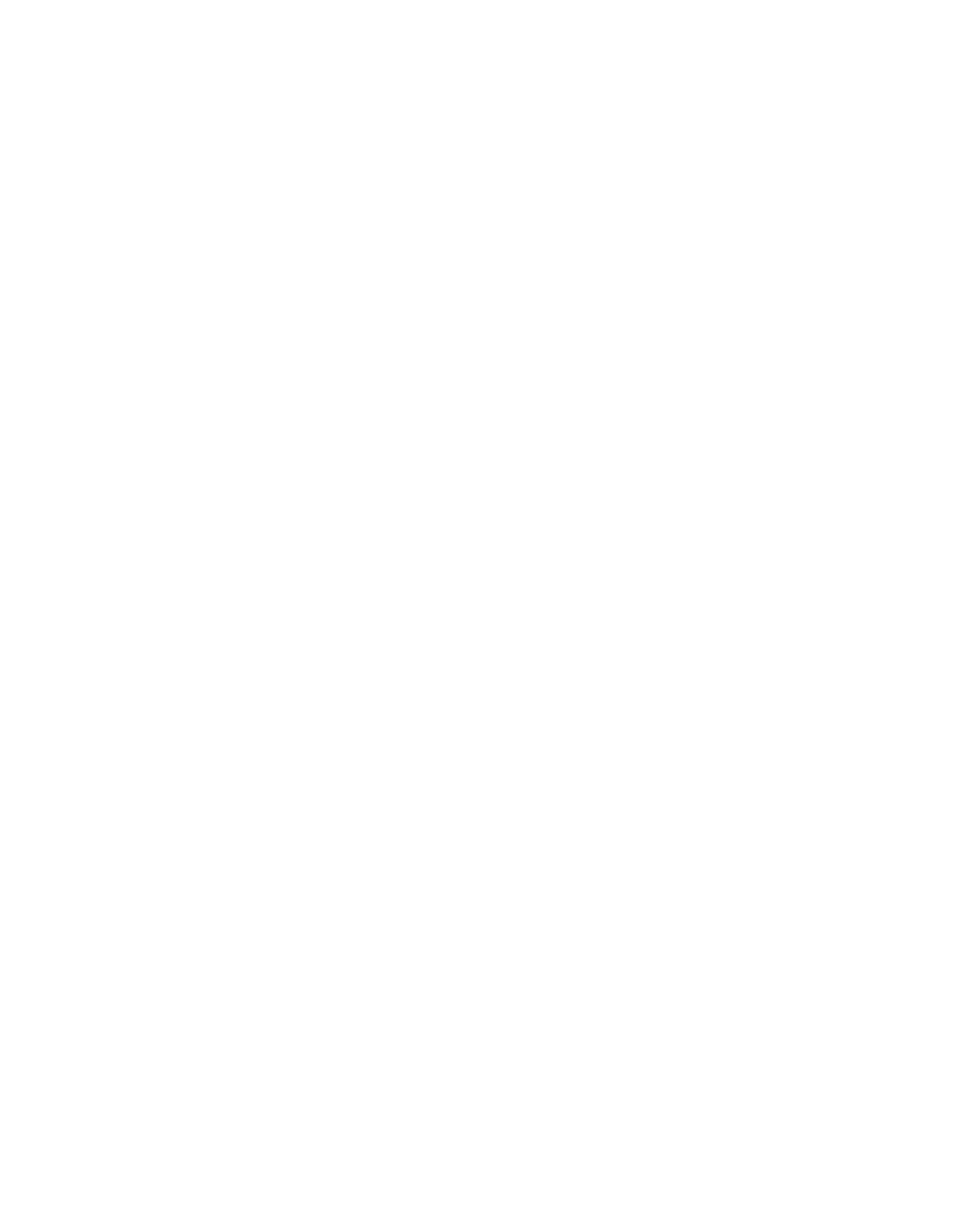
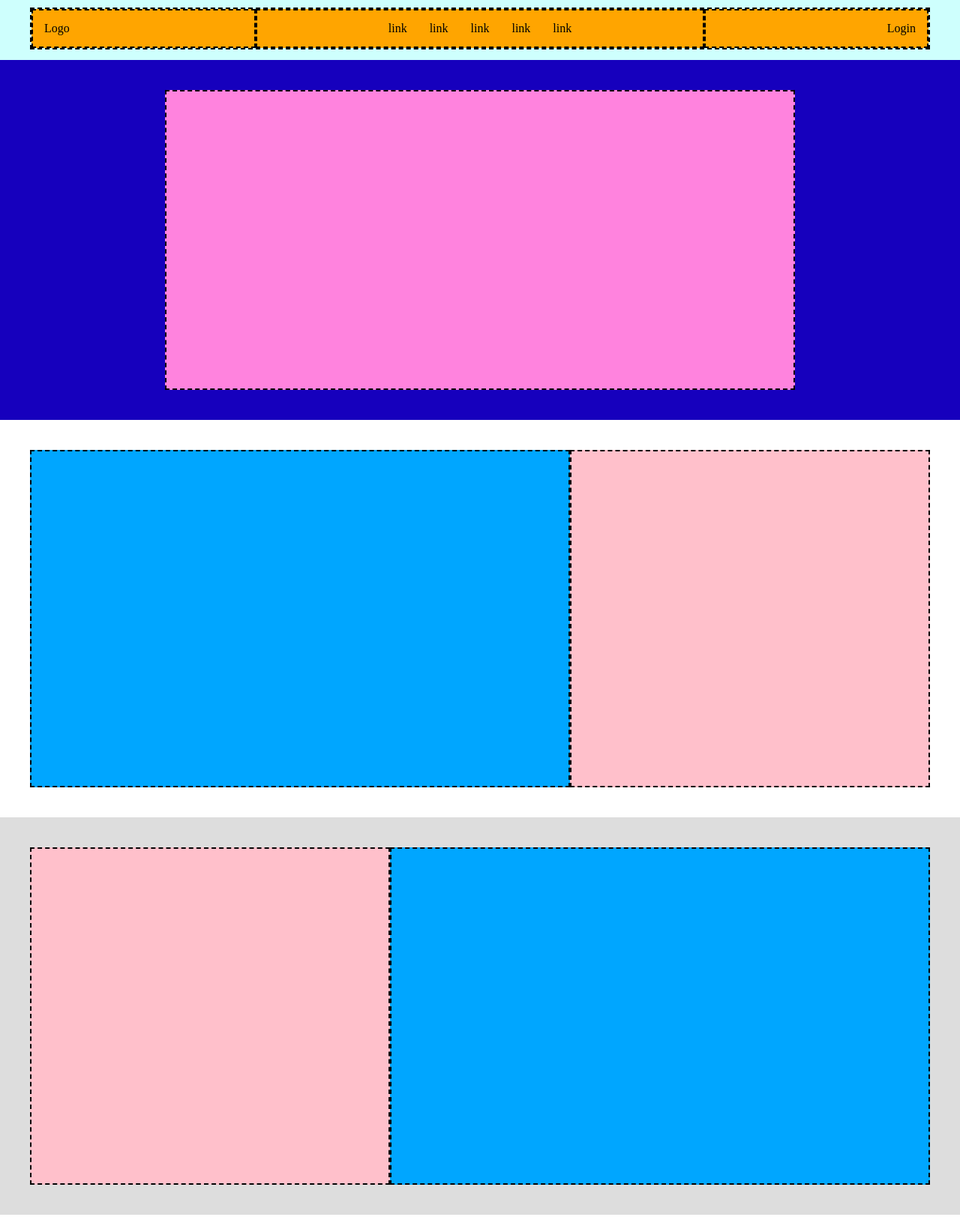
Before and after one commit to anto24s96/htmlcss-struttura-discord, a plain HTML site: page index.html in a window 1280 px wide. Shown: the top 1623 px of the page at 75% size. Before the commit the page ends 800 px from the top, so only its background shows below. Drawn offline with Linux system fonts and the light colour scheme.

Commit message:
exercise completed

```diff
--- a/css/style.css
+++ b/css/style.css
@@ -0,0 +1,147 @@
+*{
+    margin: 0;
+    padding: 0;
+    box-sizing: border-box;
+}
+
+/* .sb,
+.sb *{
+    border: 1px dashed black;
+} */
+
+.border{
+    border: 2px dashed black;
+}
+
+header{
+    height: 80px;
+    background-color: rgb(206, 255, 253);
+    padding: 10px;
+
+}
+
+.container{
+    max-width: 1200px;
+    margin: 0 auto;
+}
+
+.row{
+    display: flex;
+    width: 100%;
+    flex-wrap: wrap;
+
+}
+
+.col-25{
+    width: 25%;
+}
+
+.col-50{
+    width: 50%;
+}
+
+.bg-orange{
+    background-color: orange;
+}
+
+li{
+    list-style-type: none;
+    margin: 0 15px;
+}
+
+ul{
+    display: flex;
+    justify-content: center;
+}
+
+.padding-15{
+    padding: 15px;
+}
+
+.d-flex{
+    display: flex;
+    justify-content: flex-end;
+}
+
+.col-70{
+    width: 70%;
+    height: 400px;
+    background-color: rgb(255, 131, 222);
+    margin: 0 auto;
+
+}
+
+.bg-blu{
+    background-color: rgb(22, 0, 189);
+}
+
+.col-60{
+    width: 60%;
+    height: 450px;
+    background-color: rgb(0, 166, 255);
+}
+
+.col-40{
+    width: 40%;
+    height: 450px;
+    background-color: pink;
+}
+
+.margin-40{
+    margin-top: 40px;
+    margin-bottom: 40px;
+}
+
+.bg-gray{
+    background-color: rgb(221, 221, 221);
+}
+
+.col-100{
+    width: 100%;
+    background-color: green;
+    height: 850px;
+}
+
+.col-30{
+    width: 30%;
+    height: 480px;
+    background-color: rgb(255, 120, 143);
+}
+
+.col-20{
+    width: calc(70% / 5);
+    height: 480px;
+    background-color: rgb(24, 159, 159);
+    border: 2px dashed white;
+
+}
+
+.margin-footer{
+    margin-top: 10px;
+    margin-bottom: 35px;
+}
+
+footer{
+    background-color: rgb(29, 29, 29);
+}
+
+
+.col-button{
+    width: 100%;
+    height: 80px;
+    background-color: aquamarine;
+    display: flex;
+    justify-content: space-between;
+    align-items: center;
+    margin-top: 25px;
+}
+
+.riga-footer{
+    border-top: 2px solid rgb(137, 137, 137);
+}
+
+button{
+    width: 80px;
+    height: 30px;
+    font-size: 18px;
+}
--- a/index.html
+++ b/index.html
@@ -6,7 +6,100 @@
     <title>Struttura Discord</title>
     <link rel="stylesheet" href="./css/style.css">
 </head>
-<body>
+<body class="sb">
+    <header>
+        <div class="container border">
+            <div class="row">
+                <div class="col-25 bg-orange padding-15 border">
+                    <div class="content">
+                        Logo
+                    </div>
+                </div>
+                <div class="col-50 bg-orange padding-15 border">
+                    <div class="content">
+                        <ul>
+                            <li>link</li>
+                            <li>link</li>
+                            <li>link</li>
+                            <li>link</li>
+                            <li>link</li>
+                        </ul>
+                    </div>
+                </div>
+                <div class="col-25 bg-orange padding-15 d-flex border">
+                    <div class="content">
+                        Login
+                    </div>
+                </div>
+            </div>
+        </div>
+    </header>
 
+    <main>
+        <div class="bg-blu">
+            <div class="container ">
+                <div class="row">
+                    <div class="col-70 margin-40 border"></div>
+                </div>
+            </div>
+        </div>
+
+        <div class="container ">
+            <div class="row">
+                <div class="col-60 margin-40 border"></div>
+                <div class="col-40 margin-40 border"></div>
+            </div>
+        </div>
+
+        <div class="bg-gray">
+            <div class="container ">
+                <div class="row">
+                    <div class="col-40 margin-40 border"></div>
+                    <div class="col-60 margin-40 border"></div>
+                </div>
+            </div>
+        </div>
+
+        <div class="container ">
+            <div class="row">
+                <div class="col-60 margin-40 border"></div>
+                <div class="col-40 margin-40 border"></div>
+            </div>
+        </div>
+
+        <div class="bg-gray">
+            <div class="container ">
+                <div class="row">
+                    <div class="col-100 margin-40 border"></div>
+                </div>
+            </div>
+        </div>
+    </main>
+
+    <footer class="bg-black">
+        <div class="container ">
+            <div class="row">
+                <div class="col-30 margin-footer border"></div>
+                <div class="col-20 margin-footer"></div>
+                <div class="col-20 margin-footer"></div>
+                <div class="col-20 margin-footer"></div>
+                <div class="col-20 margin-footer"></div>
+                <div class="col-20 margin-footer"></div>
+            </div>
+        </div>
+
+        <hr>
+
+        <div class="riga-footer">
+            <div class="container ">
+                <div class="row">
+                    <div class="col-button">
+                        <button class="border">Logo</button>
+                        <button class="border">Bottone</button>
+                    </div>
+                </div>
+            </div>
+        </div>
+    </footer>
 </body>
 </html>
```
